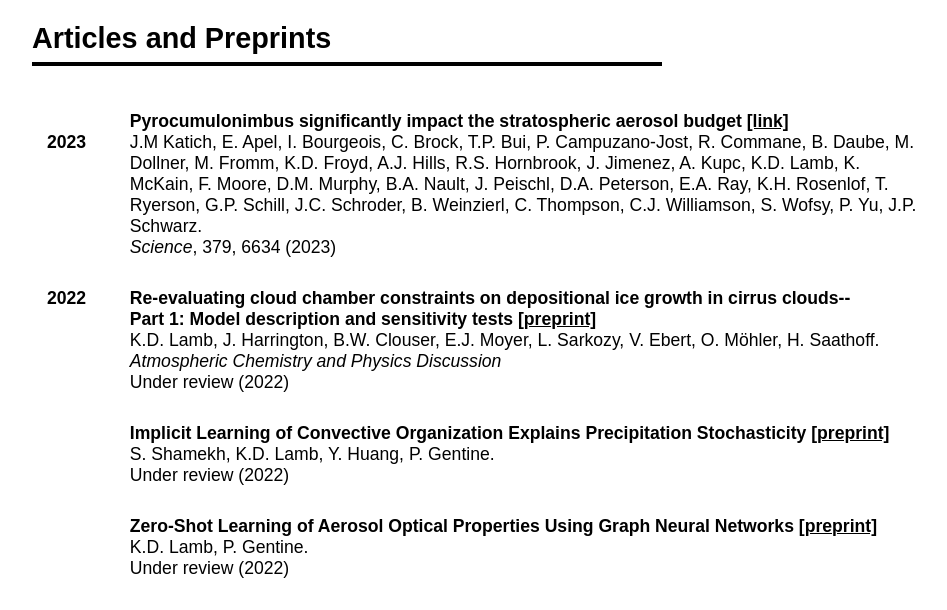
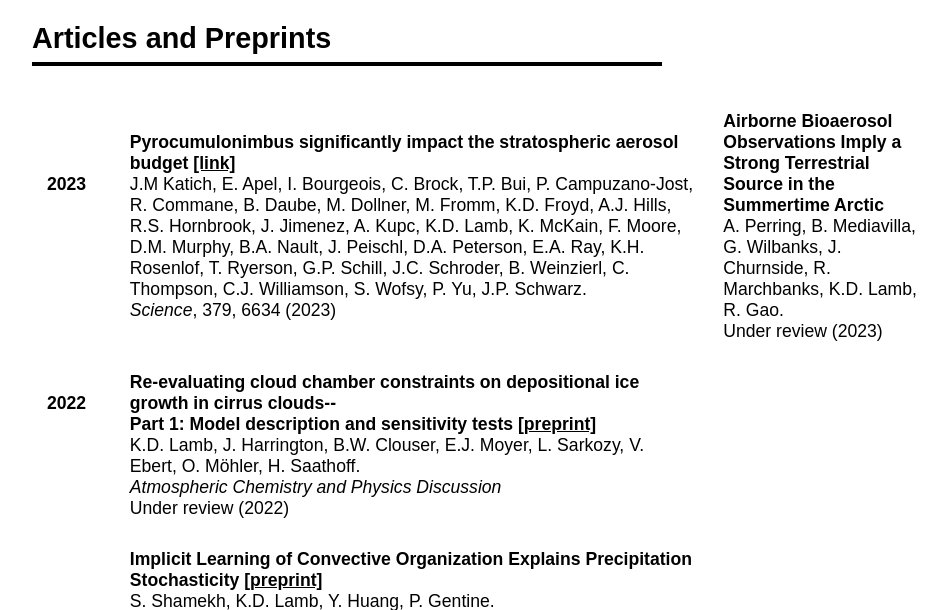
Before and after one commit to kdlamb/kdlamb.github.io, a Jekyll site: the page built from pages/publications.md, in a window 1280 px wide and 900 px high, cut to the strip 290-900 px from the top of the window. Shown: the whole strip, without its empty margins (158-1105 px from the left). Built offline with Jekyll 4.4.1, drawn with Linux system fonts in a browser that asks for light colours; nearby versions of some CDN libraries.

Commit message:
Updates pubs

```diff
--- a/pages/publications.md
+++ b/pages/publications.md
@@ -20,6 +20,10 @@ image: waves-band.jpeg
     <td><strong>Pyrocumulonimbus significantly impact the stratospheric aerosol budget <a href="https://www.science.org/doi/10.1126/science.add3101">[link]</a></strong><BR>
     J.M Katich, E. Apel, I. Bourgeois, C. Brock, T.P. Bui, P. Campuzano-Jost, R. Commane, B. Daube, M. Dollner, M. Fromm, K.D. Froyd, A.J. Hills, R.S. Hornbrook, J. Jimenez, A. Kupc, K.D. Lamb, K. McKain, F. Moore, D.M. Murphy, B.A. Nault, J. Peischl, D.A. Peterson, E.A. Ray, K.H. Rosenlof, T. Ryerson, G.P. Schill, J.C. Schroder, B. Weinzierl, C. Thompson, C.J. Williamson, S. Wofsy, P. Yu, J.P. Schwarz.<BR>
     <em>Science</em>, 379, 6634 (2023)</td>
+
+    <td><strong>Airborne Bioaerosol Observations Imply a Strong Terrestrial Source in the Summertime Arctic</strong><BR>
+    A. Perring, B. Mediavilla, G. Wilbanks, J. Churnside, R. Marchbanks, K.D. Lamb, R. Gao.<BR>
+    Under review (2023)</td>
  </tr>
  <tr>
     <td><strong>2022<BR><BR><BR><BR><BR></strong></td>
```
